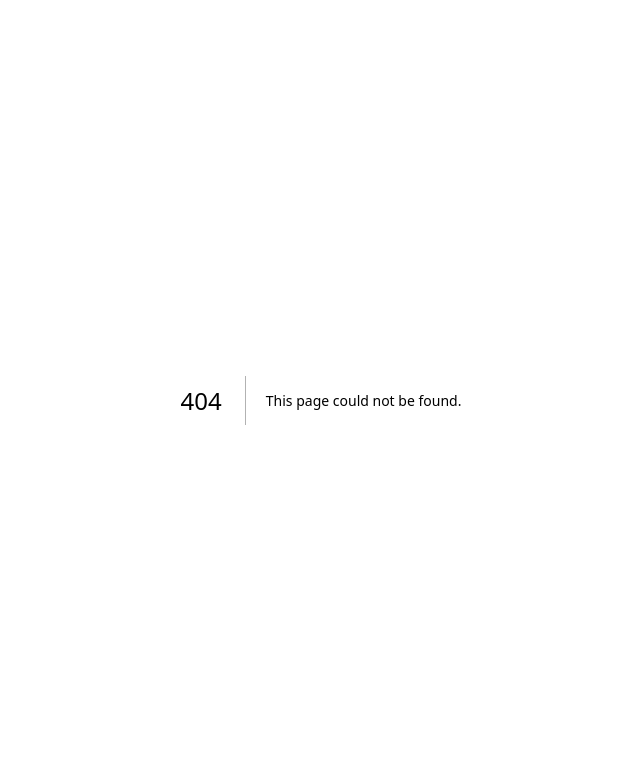
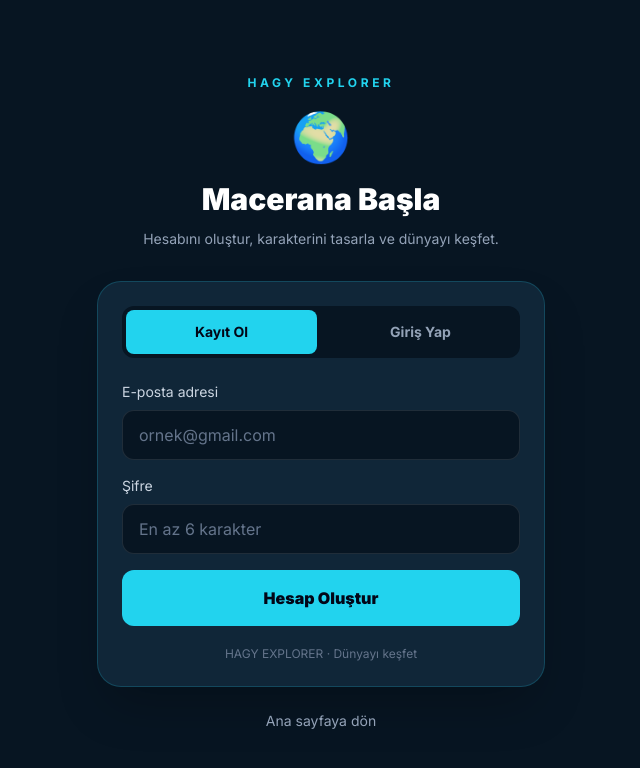
Before and after one commit to hagyploresj-svg/hagy-guess, a Next.js app: page /auth in a window 1280 px wide. Before the commit this address had no page. Shown: the top 768 px of the page, without its empty margins (319-959 px from the left). Built offline with nearby package versions, Linux system fonts and the light colour scheme.

Commit message:
Create page.tsx

```diff
--- /dev/null
+++ b/src/app/auth/page.tsx
@@ -0,0 +1,227 @@
+
+'use client';
+
+import { useState } from 'react';
+import Link from 'next/link';
+import { useRouter } from 'next/navigation';
+import { browserSupabase } from '@/lib/supabase-browser';
+
+export default function AuthPage() {
+  const router = useRouter();
+
+  const [mode, setMode] = useState<'login' | 'register'>(
+    'register'
+  );
+
+  const [email, setEmail] = useState('');
+  const [password, setPassword] = useState('');
+  const [loading, setLoading] = useState(false);
+  const [message, setMessage] = useState('');
+  const [error, setError] = useState('');
+
+  async function submit(e: React.FormEvent<HTMLFormElement>) {
+    e.preventDefault();
+
+    setError('');
+    setMessage('');
+    setLoading(true);
+
+    try {
+      const supabase = browserSupabase();
+
+      if (!supabase) {
+        throw new Error('Supabase bağlantısı bulunamadı.');
+      }
+
+      if (mode === 'register') {
+        const { error: signUpError } =
+          await supabase.auth.signUp({
+            email: email.trim(),
+            password,
+            options: {
+              emailRedirectTo:
+                `${window.location.origin}/auth`,
+            },
+          });
+
+        if (signUpError) throw signUpError;
+
+        setMessage(
+          'Kayıt isteğin alındı! E-postana gelen doğrulama bağlantısını kontrol et. Doğruladıktan sonra giriş yapabilirsin.'
+        );
+      } else {
+        const { error: signInError } =
+          await supabase.auth.signInWithPassword({
+            email: email.trim(),
+            password,
+          });
+
+        if (signInError) throw signInError;
+
+        router.push('/profile');
+        router.refresh();
+      }
+    } catch (err) {
+      setError(
+        err instanceof Error
+          ? err.message
+          : 'Bir hata oluştu.'
+      );
+    } finally {
+      setLoading(false);
+    }
+  }
+
+  return (
+    <main className="flex min-h-dvh items-center justify-center bg-[#071522] px-5 py-12 text-white">
+      <div className="w-full max-w-md">
+        <div className="mb-8 text-center">
+          <Link
+            href="/"
+            className="text-xs font-bold tracking-[0.3em] text-cyan-400"
+          >
+            HAGY EXPLORER
+          </Link>
+
+          <div className="my-5 text-5xl">🌍</div>
+
+          <h1 className="text-3xl font-black">
+            {mode === 'register'
+              ? 'Macerana Başla'
+              : 'Tekrar Hoş Geldin'}
+          </h1>
+
+          <p className="mt-3 text-sm text-slate-400">
+            {mode === 'register'
+              ? 'Hesabını oluştur, karakterini tasarla ve dünyayı keşfet.'
+              : 'Hesabına giriş yap ve keşfetmeye devam et.'}
+          </p>
+        </div>
+
+        <div className="overflow-hidden rounded-3xl border border-cyan-400/20 bg-[#102638] p-6 shadow-2xl">
+          <div className="mb-6 grid grid-cols-2 gap-2 rounded-xl bg-[#071522] p-1">
+            <button
+              type="button"
+              onClick={() => {
+                setMode('register');
+                setError('');
+                setMessage('');
+              }}
+              className={`rounded-lg py-3 text-sm font-bold transition ${
+                mode === 'register'
+                  ? 'bg-cyan-400 text-slate-950'
+                  : 'text-slate-400 hover:text-white'
+              }`}
+            >
+              Kayıt Ol
+            </button>
+
+            <button
+              type="button"
+              onClick={() => {
+                setMode('login');
+                setError('');
+                setMessage('');
+              }}
+              className={`rounded-lg py-3 text-sm font-bold transition ${
+                mode === 'login'
+                  ? 'bg-cyan-400 text-slate-950'
+                  : 'text-slate-400 hover:text-white'
+              }`}
+            >
+              Giriş Yap
+            </button>
+          </div>
+
+          <form onSubmit={submit} className="space-y-4">
+            <div>
+              <label
+                htmlFor="email"
+                className="mb-2 block text-sm text-slate-300"
+              >
+                E-posta adresi
+              </label>
+
+              <input
+                id="email"
+                type="email"
+                required
+                autoComplete="email"
+                value={email}
+                onChange={(e) => setEmail(e.target.value)}
+                placeholder="ornek@gmail.com"
+                className="w-full rounded-xl border border-white/10 bg-[#071522] px-4 py-3 text-white outline-none placeholder:text-slate-500 focus:border-cyan-400"
+              />
+            </div>
+
+            <div>
+              <label
+                htmlFor="password"
+                className="mb-2 block text-sm text-slate-300"
+              >
+                Şifre
+              </label>
+
+              <input
+                id="password"
+                type="password"
+                required
+                minLength={6}
+                autoComplete={
+                  mode === 'register'
+                    ? 'new-password'
+                    : 'current-password'
+                }
+                value={password}
+                onChange={(e) => setPassword(e.target.value)}
+                placeholder="En az 6 karakter"
+                className="w-full rounded-xl border border-white/10 bg-[#071522] px-4 py-3 text-white outline-none placeholder:text-slate-500 focus:border-cyan-400"
+              />
+            </div>
+
+            {error && (
+              <p
+                role="alert"
+                className="rounded-xl border border-rose-400/20 bg-rose-400/10 p-3 text-sm text-rose-300"
+              >
+                {error}
+              </p>
+            )}
+
+            {message && (
+              <p
+                role="status"
+                className="rounded-xl border border-cyan-400/20 bg-cyan-400/10 p-3 text-sm text-cyan-200"
+              >
+                {message}
+              </p>
+            )}
+
+            <button
+              type="submit"
+              disabled={loading}
+              className="w-full rounded-xl bg-cyan-400 py-4 font-black text-slate-950 transition hover:bg-cyan-300 disabled:opacity-50"
+            >
+              {loading
+                ? 'Lütfen bekle...'
+                : mode === 'register'
+                ? 'Hesap Oluştur'
+                : 'Giriş Yap'}
+            </button>
+          </form>
+
+          <p className="mt-5 text-center text-xs text-slate-500">
+            HAGY EXPLORER · Dünyayı keşfet
+          </p>
+        </div>
+
+        <Link
+          href="/"
+          className="mt-6 block text-center text-sm text-slate-400 hover:text-cyan-300"
+        >
+          Ana sayfaya dön
+        </Link>
+      </div>
+    </main>
+  );
+}
```
